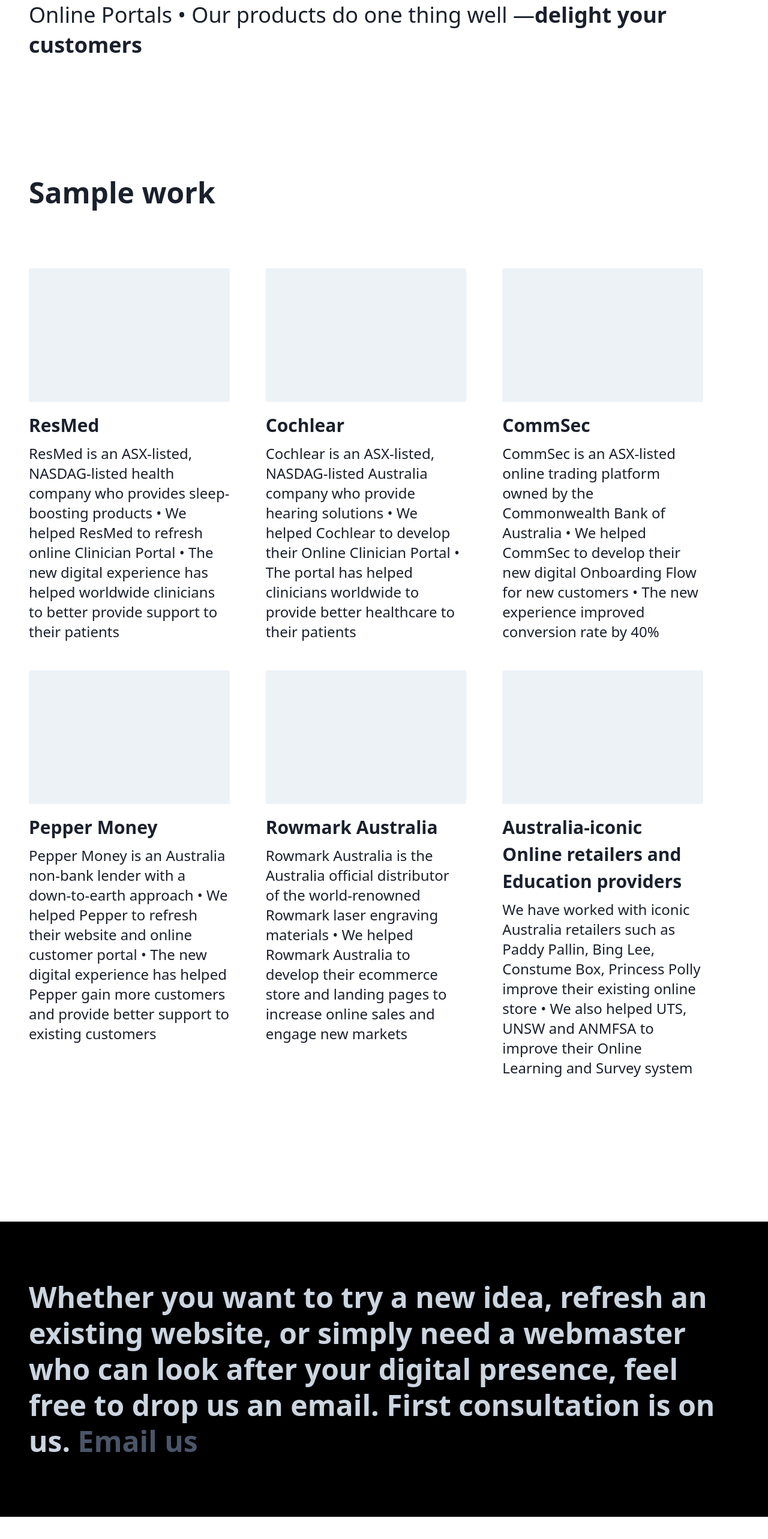
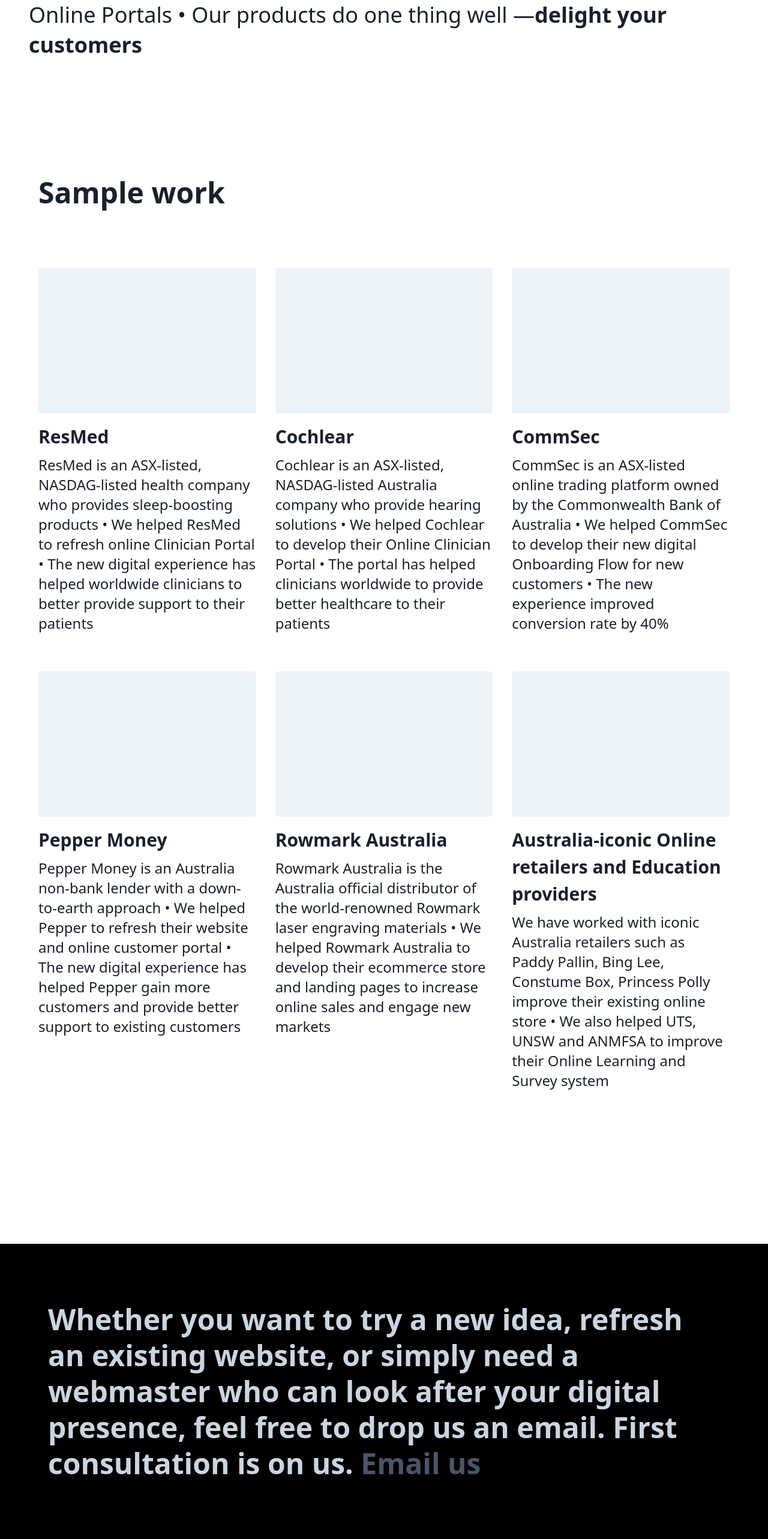
Before and after one commit to bachly/koaladigital-mini-website, a Next.js app: page / in a window 1280 px wide. Shown: the part 667-3232 px from the top of the page at 60% size. Before the commit the page ends 3195 px from the top, so only its background shows below. Built offline with nearby package versions, Linux system fonts and the light colour scheme.

Commit message:
Clean up

```diff
--- a/components/workpiece.js
+++ b/components/workpiece.js
@@ -1,13 +1,11 @@
 function WorkPiece({ title, description }) {
   return (
-    <div className="w-full md:w-1/2 lg:w-1/3 mb-12 lg:pr-12">
-      <div className="md:mr-3">
-        <div className="relative pb-2/3 bg-gray-200 rounded"></div>
-        <h3 className="text-2xl lg:text-3xl mt-4 mb-2 font-bold">{title}</h3>
-        <p className="text-xl lg:text-2xl text-gray-900 leading-snug">
-          {description}
-        </p>
-      </div>
+    <div className="w-full md:w-1/2 lg:w-1/3 mb-16 px-4">
+      <div className="relative pb-2/3 bg-gray-200 rounded"></div>
+      <h3 className="text-2xl lg:text-3xl mt-4 mb-2 font-bold">{title}</h3>
+      <p className="text-xl lg:text-2xl text-gray-900 leading-snug">
+        {description}
+      </p>
     </div>
   );
 }
--- a/pages/index.js
+++ b/pages/index.js
@@ -49,7 +49,7 @@
   return (
     <div className="bg-white pt-12 text-gray-900">
       <header className="mt-6 lg:mt-64 bg-white px-3 lg:px-12">
-        <div className="max-w-lg lg:max-w-full">
+        <div className="lg:max-w-lg lg:max-w-full">
           <h1 className="text-3xl lg:text-6xl font-black leading-tight">
             KoalaDigital is a Web, Shopify and Designer service in the
             <span>Ryde areas of Sydney Australia</span>
@@ -63,9 +63,9 @@
         </div>
       </header>
 
-      <section className="mt-24 px-3 lg:mt-48 lg:px-12">
+      <section className="mt-24 px-0 lg:mt-48 lg:px-12">
         <div className="mx-auto lg:max-w-full">
-          <h2 className="text-3xl lg:text-5xl font-bold leading-tight">
+          <h2 className="text-3xl px-4 lg:text-5xl font-bold leading-tight">
             Sample work
           </h2>
           <div className="flex flex-wrap mt-12 lg:mt-24">
@@ -76,9 +76,9 @@
         </div>
       </section>
 
-      <section className="mt-24 lg:mt-48 px-3 lg:px-12 py-12 lg:py-24 bg-black text-gray-400">
-        <div className="max-w-lg mx-auto lg:max-w-full">
-          <h2 className="text-xl lg:text-5xl font-bold leading-tight">
+      <section className="mt-24 lg:mt-48 px-0 lg:px-16 py-12 lg:py-24 bg-black text-gray-400">
+        <div className="px-4 lg:max-w-full">
+          <h2 className="text-xl md:text-2xl lg:text-5xl font-bold leading-tight">
             Whether you want to try a new idea, refresh an existing website, or
             simply need a webmaster who can look after your digital presence,
             feel free to drop us an email. First consultation is on us.{` `}
```
Also changed, not shown: 1 other file (tests, documents, lock files or other folders).
